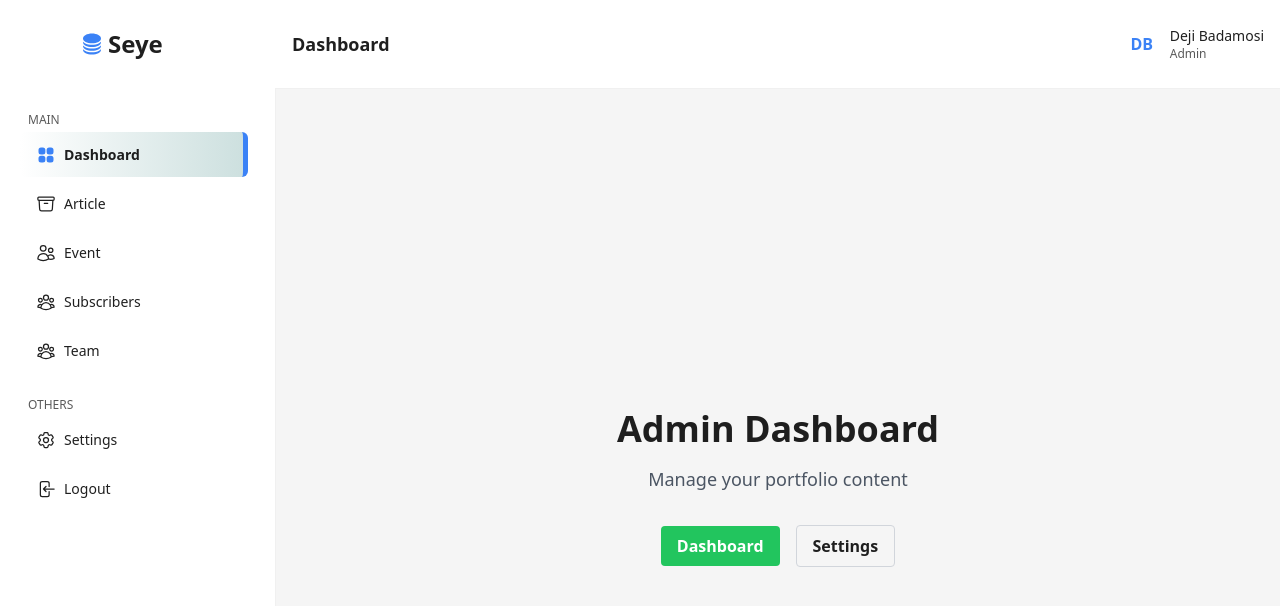
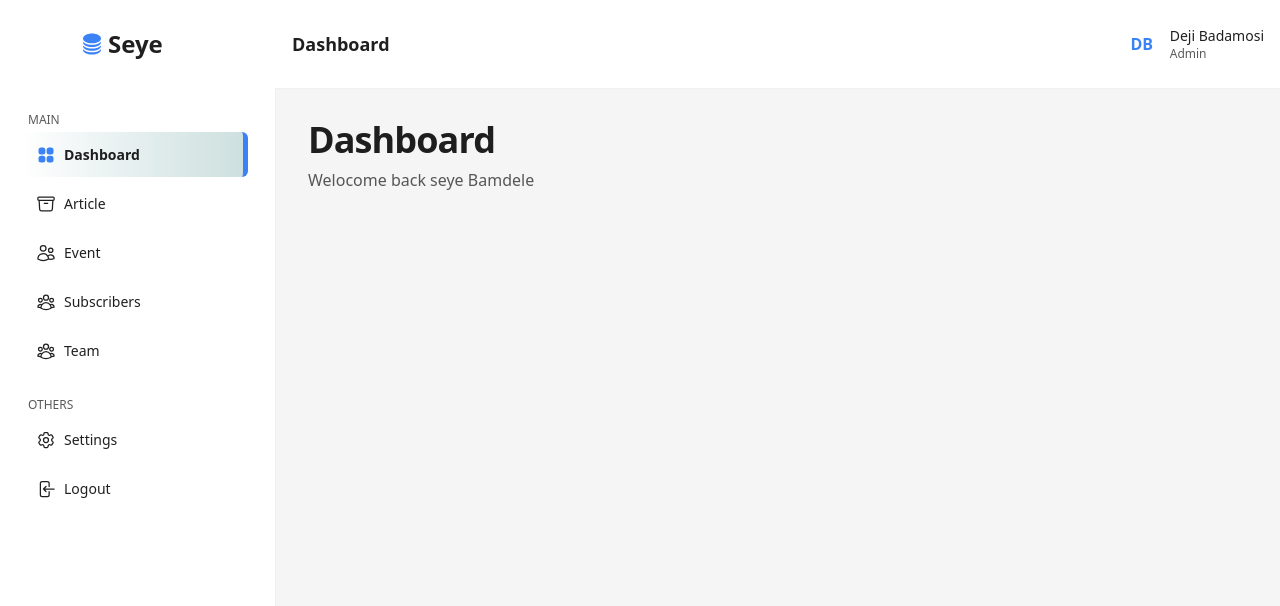
Before and after one commit to biolafrica/seye-bamidele, a Next.js app in the folder apps/admin/: page / in a window 1280 px wide. Shown: the top 606 px of the page. Built offline with nearby package versions, Linux system fonts and the light colour scheme.

Commit message:
created and implemented page header

```diff
--- a/apps/admin/app/(Dashboard)/articles/page.tsx
+++ b/apps/admin/app/(Dashboard)/articles/page.tsx
@@ -1,3 +1,19 @@
+"use client"
+
+import PageHeader from "@/components/common/PageHeader";
+
+
 export default function ArticlesPage() {
-  return <div>Articles Page</div>;
+  const handleAddArticle = () => {
+    console.log("Creating article...");
+  };
+
+  return (
+    <PageHeader
+      heading="Articles"
+      subHeading="Create and manage your articles"
+      buttonText="Add Article"
+      onButtonClick={handleAddArticle}
+    />
+  )
 }
--- a/apps/admin/app/(Dashboard)/events/page.tsx
+++ b/apps/admin/app/(Dashboard)/events/page.tsx
@@ -1,3 +1,17 @@
+"use client"
+
+import PageHeader from "@/components/common/PageHeader";
+
 export default function EventsPage() {
-  return <div>Events Page</div>;
+  const handleCreateEvent = () => {
+    console.log("Creating event...");
+  };
+  return(
+    <PageHeader
+      heading="Events"
+      subHeading="Manage and track your events"
+      buttonText="Create Event"
+      onButtonClick={handleCreateEvent}
+    />
+  )
 }
--- a/apps/admin/app/(Dashboard)/page.tsx
+++ b/apps/admin/app/(Dashboard)/page.tsx
@@ -1,18 +1,15 @@
+import PageHeader from "@/components/common/PageHeader";
+
+
 export default function Home() {
+
   return (
-    <main className="flex min-h-screen flex-col items-center justify-center p-24">
-      <div className="text-center">
-        <h1 className="text-4xl font-bold mb-4">Admin Dashboard</h1>
-        <p className="text-lg text-gray-600">Manage your portfolio content</p>
-        <div className="mt-8 space-x-4">
-          <button className="bg-green-500 hover:bg-green-600 text-white font-bold py-2 px-4 rounded">
-            Dashboard
-          </button>
-          <button className="border border-gray-300 hover:bg-gray-100 font-bold py-2 px-4 rounded">
-            Settings
-          </button>
-        </div>
-      </div>
+    <main className="">
+      <PageHeader
+        heading="Dashboard"
+        subHeading="Welocome back seye Bamdele"
+        showButton={false}
+      />
     </main>
   );
 }
--- a/apps/admin/app/(Dashboard)/settings/page.tsx
+++ b/apps/admin/app/(Dashboard)/settings/page.tsx
@@ -1,3 +1,13 @@
+import PageHeader from "@/components/common/PageHeader";
+
 export default function SettingsPage() {
-  return <div>Settings Page</div>;
+  return (
+    <main className="">
+      <PageHeader
+        heading="Settings"
+        subHeading="Manage your account settings"
+        showButton={false}
+      />
+    </main>
+  )
 }
--- a/apps/admin/app/(Dashboard)/subscribers/page.tsx
+++ b/apps/admin/app/(Dashboard)/subscribers/page.tsx
@@ -1,3 +1,17 @@
+"use client"
+
+import PageHeader from "@/components/common/PageHeader";
+
 export default function SubscribersPage() {
-  return <div>Subscribers Page</div>;
+  const handleCreateNewsletter = () => {
+    console.log("Creating newsletter...");
+  };
+  return(
+    <PageHeader
+      heading="Subscribers"
+      subHeading="Manage your newsletter subscribers"
+      buttonText="Create Newsletter"
+      onButtonClick={handleCreateNewsletter}
+    />
+  )
 }
--- a/apps/admin/app/(Dashboard)/team/page.tsx
+++ b/apps/admin/app/(Dashboard)/team/page.tsx
@@ -1,3 +1,17 @@
+"use client"
+
+import PageHeader from "@/components/common/PageHeader";
+
 export default function TeamPage() {
-  return <div>Team Page</div>;
+  const handleAddMember = () => {
+    console.log("Adding team member...");
+  };
+  return (
+    <PageHeader
+      heading="Team"
+      subHeading="Manage your team members"
+      buttonText="Add Member"
+      onButtonClick={handleAddMember}
+    />
+  )
 }
--- a/apps/admin/components/common/PageHeader.tsx
+++ b/apps/admin/components/common/PageHeader.tsx
@@ -1,11 +1,57 @@
-export default function PageHeader() {
+'use client';
+
+import React from 'react';
+import { PlusIcon } from '@heroicons/react/24/outline';
+import { Button } from './Button';
+
+interface PageHeaderProps {
+  heading: string;
+  subHeading?: string;
+  buttonText?: string;
+  buttonIcon?: React.ComponentType<{ className?: string }>;
+  onButtonClick?: () => void;
+  showButton?: boolean;
+}
+
+const PageHeader: React.FC<PageHeaderProps> = ({
+  heading,
+  subHeading,
+  buttonText,
+  buttonIcon: ButtonIcon = PlusIcon,
+  onButtonClick,
+  showButton = true,
+}) => {
   return (
-    <header className="border-b border-separator fixed top-0 inset-x-0 z-60 bg-background">
-      <div className="flex items-center py-6 px-4 lg:px-20">
-        <h1 className="text-2xl font-bold leading-none text-heading">
-          header
-        </h1>
+    <div className="w-full">
+
+      <div className="px-4 sm:px-6 lg:px-8 py-6 sm:py-8">
+        <div className="flex flex-col sm:flex-row sm:items-center sm:justify-between gap-4">
+          <div className="flex-1 min-w-0">
+            <h1 className="text-2xl sm:text-3xl lg:text-4xl font-semibold text-heading tracking-tight">
+              {heading}
+            </h1>
+            {subHeading && (
+              <p className="mt-2 text-sm sm:text-base text-secondary">
+                {subHeading}
+              </p>
+            )}
+          </div>
+
+          {showButton && buttonText && (
+            <div className="flex-shrink-0">
+              <Button
+                leftIcon={<ButtonIcon className="h-4 w-4" />}
+                onClick={onButtonClick}
+
+              >
+                {buttonText}
+              </Button>
+            </div>
+          )}
+        </div>
       </div>
-    </header>
+    </div>
   );
-}
+};
+
+export default PageHeader;
--- a/apps/admin/package.json
+++ b/apps/admin/package.json
@@ -10,6 +10,7 @@
     "typecheck": "tsc --noEmit"
   },
   "dependencies": {
+    "@heroicons/react": "^2.2.0",
     "@seye-bamidele/shared-types": "workspace:*",
     "@seye-bamidele/ui": "workspace:*",
     "@seye-bamidele/utils": "workspace:*",
```
Also changed, not shown: 1 other file (tests, documents, lock files or other folders).
